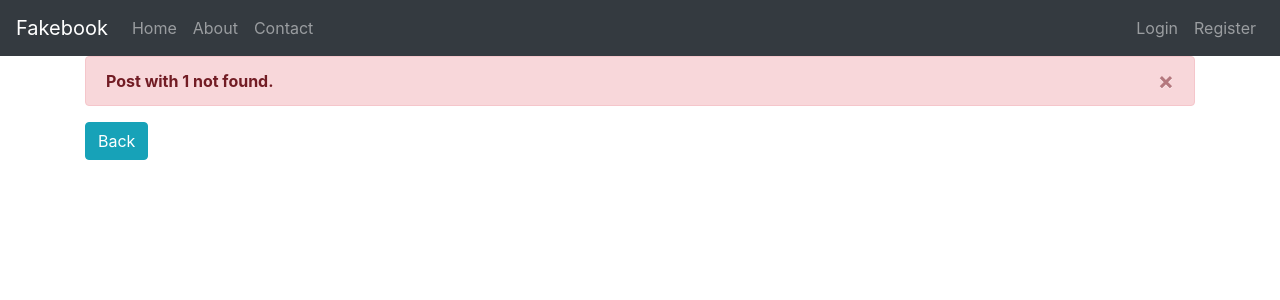
After one commit to BorofskyDev/fakebook-notes, a Flask app: page /blog/1 in a window 1280 px wide. The commit adds this page. Shown: the top 300 px of the page. Run offline with Flask 2, Linux system fonts and the light colour scheme; data that the repository does not hold is empty; parts of the project's set-up code (start-up, migrations or seed data) failed here and were passed over; some libraries are stand-ins or nearby versions.

Commit message:
added blog function

```diff
--- a/app/__init__.py
+++ b/app/__init__.py
@@ -18,3 +18,6 @@ app.register_blueprint(main)
 
 from app.blueprints.auth import bp as auth
 app.register_blueprint(auth)
+
+from app.blueprints.blog import bp as blog
+app.register_blueprint(blog)
--- a/app/blueprints/auth/__init__.py
+++ b/app/blueprints/auth/__init__.py
@@ -3,3 +3,5 @@ from flask import Blueprint
 bp = Blueprint('auth', __name__, url_prefix="/auth")
 
 from . import routes, models
+
+#If you get an ImportError, run 'python run.py' to get the specific error
--- a/app/blueprints/auth/routes.py
+++ b/app/blueprints/auth/routes.py
@@ -1,4 +1,6 @@
-from app import app, db
+from os import stat
+from . import bp as app
+from app import db
 from flask import request, render_template, url_for, redirect, flash
 from datetime import datetime
 from app.blueprints.auth.models import User
@@ -24,7 +26,7 @@ def register():
         db.session.add(u)
         db.session.commit()
         flash('User created successfully', 'success')
-        return redirect(url_for('login'))
+        return redirect(url_for('auth.login'))
     return render_template('register.html')
 @app.route('/Login', methods=['GET', 'POST'])
 def login():
@@ -33,7 +35,7 @@ def login():
         if u is not None and u.check_password(request.form.get('password')):
             login_user(u)
             flash('You are now logged in', 'success')
-            return redirect(url_for('home'))
+            return redirect(url_for('main.home'))
         else:
             flash('Your username or password is incorrect.', 'danger')
             return redirect (request.referrer)
@@ -44,4 +46,4 @@ def login():
 def logout():
     logout_user()
     flash('User logged out successfully', 'info')
-    return redirect(url_for('login'))
+    return redirect(url_for('auth.login'))
--- /dev/null
+++ b/app/blueprints/blog/__init__.py
@@ -0,0 +1,6 @@
+from flask import Blueprint
+
+
+bp = Blueprint('blog', __name__, url_prefix="/blog")
+
+from . import routes, models
--- /dev/null
+++ b/app/blueprints/blog/routes.py
@@ -0,0 +1,29 @@
+from os import stat
+from . import bp as app
+from app import db
+from flask import request, render_template, url_for, redirect, flash
+from datetime import datetime
+from app.blueprints.auth.models import User
+from app.blueprints.main.models import Post
+from flask_login import login_user, logout_user, current_user
+
+@app.route('/<id>')
+def post(id):
+    current_post = None
+    try:
+        if id.isdigit():
+            current_post = Post.query.get(id)
+
+            if current_post == None:
+                raise ValueError(f'Post with {id} not found.')
+        else:
+            raise ValueError('ID is not valid')
+
+    except ValueError as e:
+        flash(str(e), 'danger')
+        current_post = None
+
+    context = {
+        'post' : current_post
+    }
+    return render_template('post.html', **context)
--- a/app/templates/index.html
+++ b/app/templates/index.html
@@ -10,7 +10,7 @@
         {% endif %}
     </h3>
     <hr>
-    <form action="{{ url_for('create_new_post') }}" method="post">
+    <form action="{{ url_for('main.create_new_post') }}" method="post">
         <div class="form-group">
             <div class="row">
                 <div class="col-md-10">
@@ -27,7 +27,7 @@
     <ul class="list-group">
         {% for p in posts %}
             <li class="list-group-item">
-                <p>{{ p.body }}</p>
+                <p><a href="{{ url_for('blog.post', id=p.id) }}">{{ p.body }}</a></p>
                 <p><cite>&mdash; {{ p.user.email }}</cite></p>
                 <span class="float-right">
                     <small>{{ moment(p.date_created).fromNow() }}</small>
--- a/app/templates/layout.html
+++ b/app/templates/layout.html
@@ -2,7 +2,7 @@
 <html lang="en">
 
 <head>
-    <title>Title</title>
+    <title>Fakebook November</title>
     <!-- Required meta tags -->
     <meta charset="utf-8">
     <meta name="viewport" content="width=device-width, initial-scale=1, shrink-to-fit=no">
@@ -16,7 +16,7 @@
 <body>
     <header>
         <nav class="navbar navbar-expand-sm navbar-dark bg-dark">
-            <a class="navbar-brand" href="{{ url_for('home') }}">Fakebook</a>
+            <a class="navbar-brand" href="{{ url_for('main.home') }}">Fakebook</a>
             <button class="navbar-toggler d-lg-none" type="button" data-toggle="collapse"
                 data-target="#collapsibleNavId" aria-controls="collapsibleNavId" aria-expanded="false"
                 aria-label="Toggle navigation">
@@ -25,26 +25,26 @@
             <div class="collapse navbar-collapse" id="collapsibleNavId">
                 <ul class="navbar-nav mr-auto mt-2 mt-lg-0">
                     <li class="nav-item">
-                        <a class="nav-link" href="{{ url_for('home') }}">Home</a>
+                        <a class="nav-link" href="{{ url_for('main.home') }}">Home</a>
                     </li>
                     <li class="nav-item">
-                        <a class="nav-link" href="{{ url_for('about') }}">About</a>
+                        <a class="nav-link" href="{{ url_for('main.about') }}">About</a>
                     </li>
                     <li class="nav-item">
-                        <a class="nav-link" href="{{ url_for('contact') }}">Contact</a>
+                        <a class="nav-link" href="{{ url_for('main.contact') }}">Contact</a>
                     </li>
                 </ul>
                 <ul class="navbar-nav ml-auto">
                     {% if not current_user.is_authenticated %}
                         <li class="nav-item">
-                            <a class="nav-link" href="{{ url_for('login') }}">Login</a>
+                            <a class="nav-link" href="{{ url_for('auth.login') }}">Login</a>
                         </li>
                         <li class="nav-item">
-                            <a class="nav-link" href="{{ url_for('register') }}">Register</a>
+                            <a class="nav-link" href="{{ url_for('auth.register') }}">Register</a>
                         </li>
                     {% else %}
                         <li class="nav-item">
-                            <a class="nav-link" href="{{ url_for('logout') }}">Logout</a>
+                            <a class="nav-link" href="{{ url_for('auth.logout') }}">Logout</a>
                         </li>
                     {% endif %}
                 </ul>
--- a/app/templates/login.html
+++ b/app/templates/login.html
@@ -5,7 +5,7 @@
 <div>
     <h3>Login</h3>
     <hr>
-    <form action="{{ url_for('login') }}" method="post">
+    <form action="{{ url_for('auth.login') }}" method="post">
         <div class="form-group">
             <input type="email" name='email' class="form-control" placeholder="Email" />
             <input type="password" name='password' class="form-control" placeholder="Password" />
--- /dev/null
+++ b/app/templates/post.html
@@ -0,0 +1,24 @@
+{% extends 'layout.html' %}
+
+{% block content %}
+
+<div>
+    <a href="{{ url_for('main.home') }}" class="btn btn-info mb-4">Back</a>
+    <ul class="list-group">
+        {% if post != None %}
+            <li class="list-group-item">
+                <p>{{ post.body }}</p>
+                <p>
+                    <cite>&mdash; {{ post.user.email }}</cite></p>
+                    <span class="float-right">
+                        <small>{{ moment(post.date_created).fromNow() }}</small>
+                </span>
+            </li>
+        {% endif %}
+    </ul>
+</div>
+
+
+
+
+{% endblock content %}
--- a/app/templates/register.html
+++ b/app/templates/register.html
@@ -6,7 +6,7 @@
     <h3>Register</h3>
     <hr>
 
-    <form action="{{ url_for('register') }}" method="post">
+    <form action="{{ url_for('auth.register') }}" method="post">
         <div class="form-group">
             <input type="text" placeholder="First Name" name="first_name" class="form-control" />
         </div>
```
Also changed, not shown: app/blueprints/main/routes.py (+5 -3 lines), app/blueprints/blog/models.py (added).
